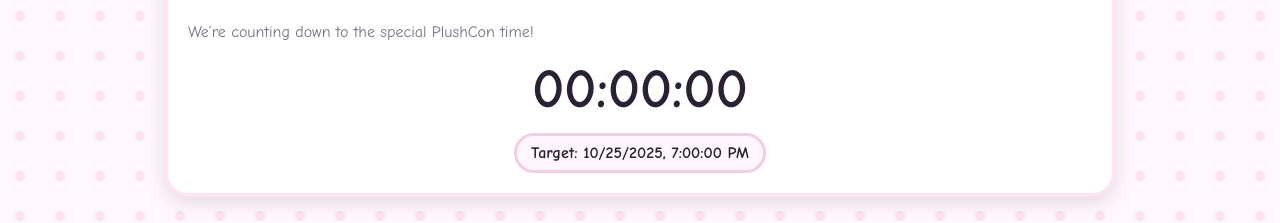
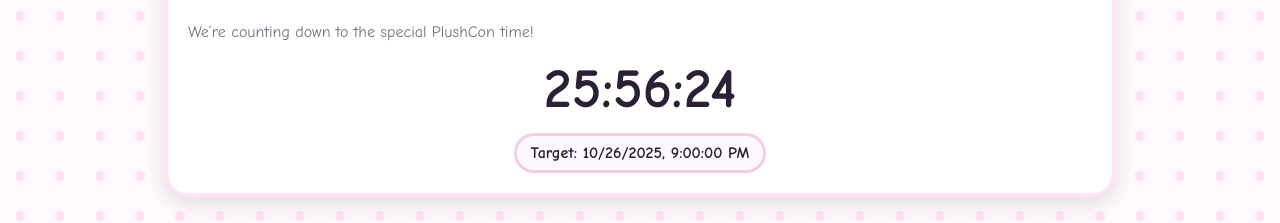
Before and after one commit to rakso100/PlushCon, a plain HTML site: page public/index.html in a window 1280 px wide. Shown: the part 164-387 px from the top of the page. Drawn offline with Linux system fonts and the light colour scheme.

Commit message:
Update countdown target date to October 26, 2025

```diff
--- a/public/index.html
+++ b/public/index.html
@@ -184,7 +184,7 @@
     // Countdown (target set in code)
     const cd = document.getElementById('countdown');
     const targetLabel = document.getElementById('targetLabel');
-    const TARGET_ISO = '2025-10-25T19:00:00';
+    const TARGET_ISO = '2025-10-26T21:00:00';
     const TARGET_DATE = new Date(TARGET_ISO);
     function renderTargetLabel(){ targetLabel.textContent = 'Target: ' + TARGET_DATE.toLocaleString(); }
     function tick(){ const now=new Date(); let ms=TARGET_DATE-now; if(ms<0) ms=0; const sec=Math.floor(ms/1000)%60; const min=Math.floor(ms/60000)%60; const hr=Math.floor(ms/3600000); const pad=n=>String(n).padStart(2,'0'); cd.textContent=`${pad(hr)}:${pad(min)}:${pad(sec)}`; }
```
